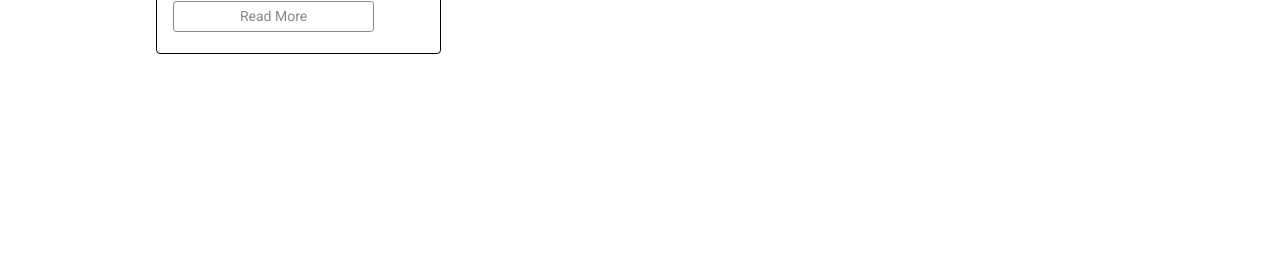
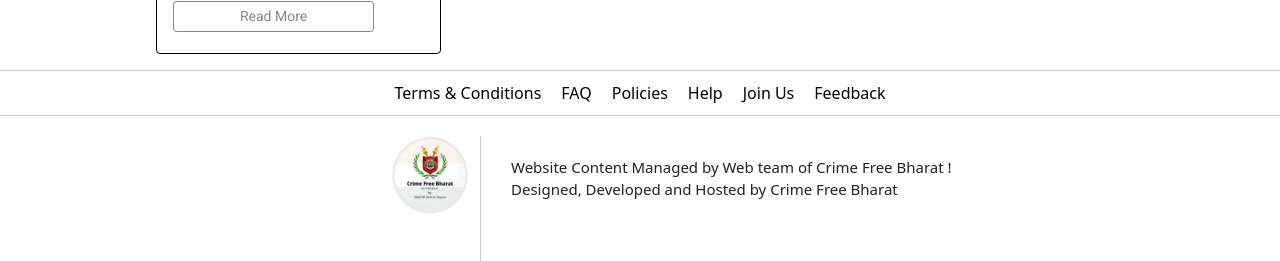
Before and after one commit to Crime-Free-Bharat/cfb_website, a React (Create React App) app in the folder client/: page /activity in a window 1280 px wide. Shown: the part 3298-3559 px from the top of the page. Before the commit the page ends 3368 px from the top, so only its background shows below. Built offline with nearby package versions, Linux system fonts and the light colour scheme.

Commit message:
update footer

```diff
--- a/client/src/App.css
+++ b/client/src/App.css
@@ -718,3 +718,55 @@ input:hover,
     padding-top: 0px;
   }
 }
+
+/* ====================================== Footer ========================================== */
+.footer li a {
+  text-decoration: none;
+  color: black;
+}
+
+.ul-list {
+  border: 1px solid #ccc;
+  border-width: 1px 0;
+  list-style: none;
+  margin: 0;
+  padding: 0;
+  text-align: center;
+}
+
+.ul-list li {
+  display: inline;
+}
+
+.ul-list a {
+  display: inline-block;
+  padding: 10px;
+}
+.content__footer img {
+  width: 80px;
+  height: 80px;
+  display: block;
+  margin-left: auto;
+  margin-right: auto;
+}
+.content__footer .footer__para {
+  text-align: center;
+}
+.container__footer .footer__div .footer__para {
+  color: #222;
+}
+.container__footer {
+  display: flex;
+  flex-direction: row;
+  margin-left: 390px;
+  margin-top: 20px;
+}
+.container__footer .footer__div {
+  padding: 20px 20px;
+}
+.vertical-line__footer {
+  display: inline-block;
+  border-left: 1px solid #ccc;
+  margin: 0 10px;
+  height: 125px;
+}
--- a/client/src/App.js
+++ b/client/src/App.js
@@ -11,6 +11,7 @@ import Contact from "./components/Contact";
 import Services from "./components/Services";
 import AnR from "./components/AnR";
 import Activities from "./components/Activities";
+import Footer from "./components/Footer";
 
 const App = () => {
   return (
@@ -26,6 +27,7 @@ const App = () => {
         <Route exact path="/anr" component={AnR} />
         <Route exact path="/activity" component={Activities} />
       </Switch>
+      <Footer />
     </>
   );
 };
--- a/client/src/components/Contact.js
+++ b/client/src/components/Contact.js
@@ -116,7 +116,7 @@ const Contact = () => {
                     <textarea
                       type="text"
                       className="form-control"
-                      placeholder="Message "
+                      placeholder="Message"
                       rows="7"
                       name="message"
                       value={user.message}
```
